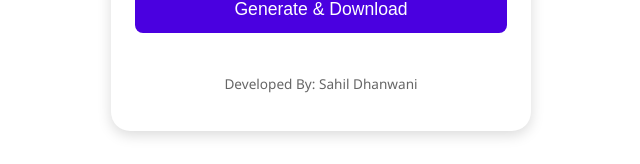
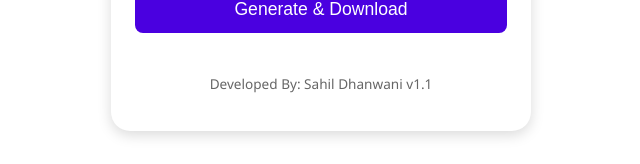
Before and after one commit to SahilDhanwani/chatting_app_frontend, an Angular app: page /photo-editor in a window 1280 px wide. Shown: the part 471-635 px from the top of the page, without its empty margins (319-959 px from the left). Built offline with nearby package versions, Linux system fonts and the light colour scheme.

Commit message:
Added version for tracking

```diff
--- a/src/app/photo_editor/photo-editor/photo-editor.component.html
+++ b/src/app/photo_editor/photo-editor/photo-editor.component.html
@@ -46,6 +46,6 @@
   </div>
 
   <footer class="sf-footer">
-    <p>Developed By: Sahil Dhanwani</p>
+    <p>Developed By: Sahil Dhanwani v1.1</p>
   </footer>
 </div>
```
